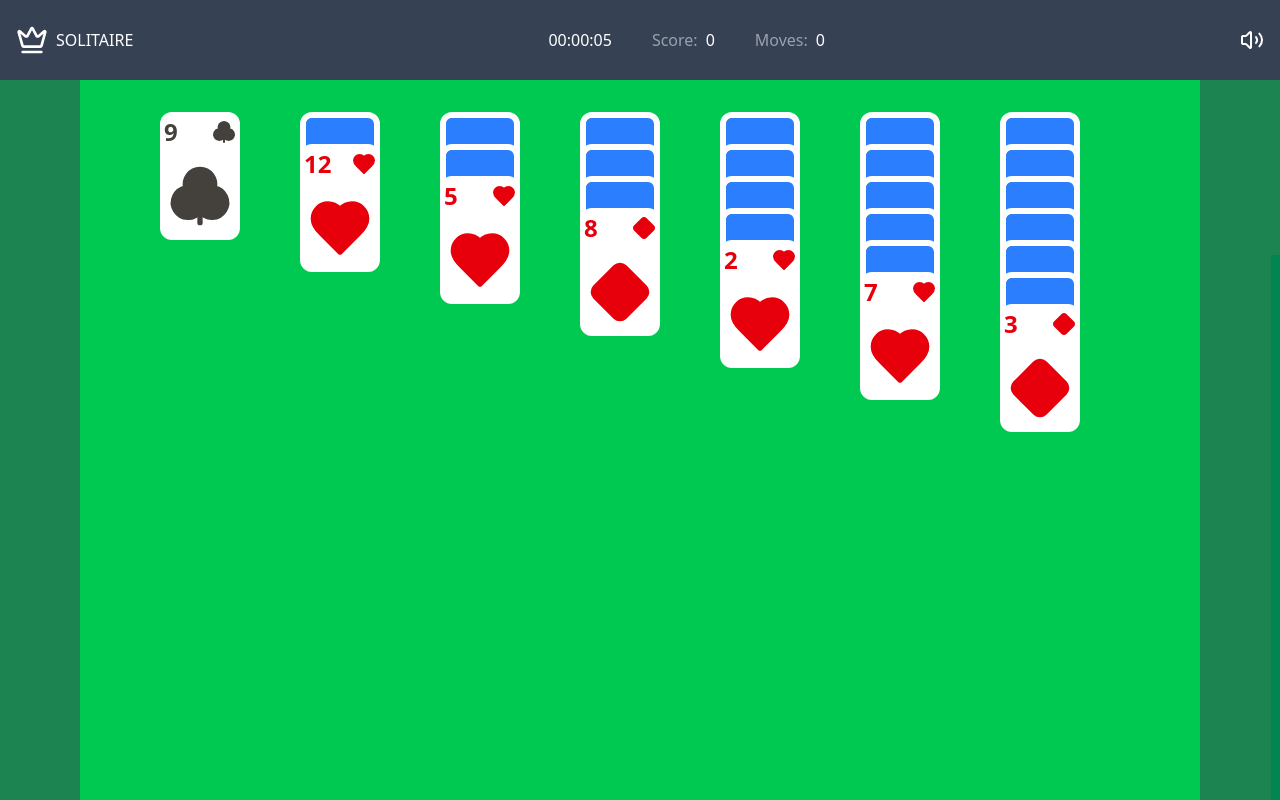
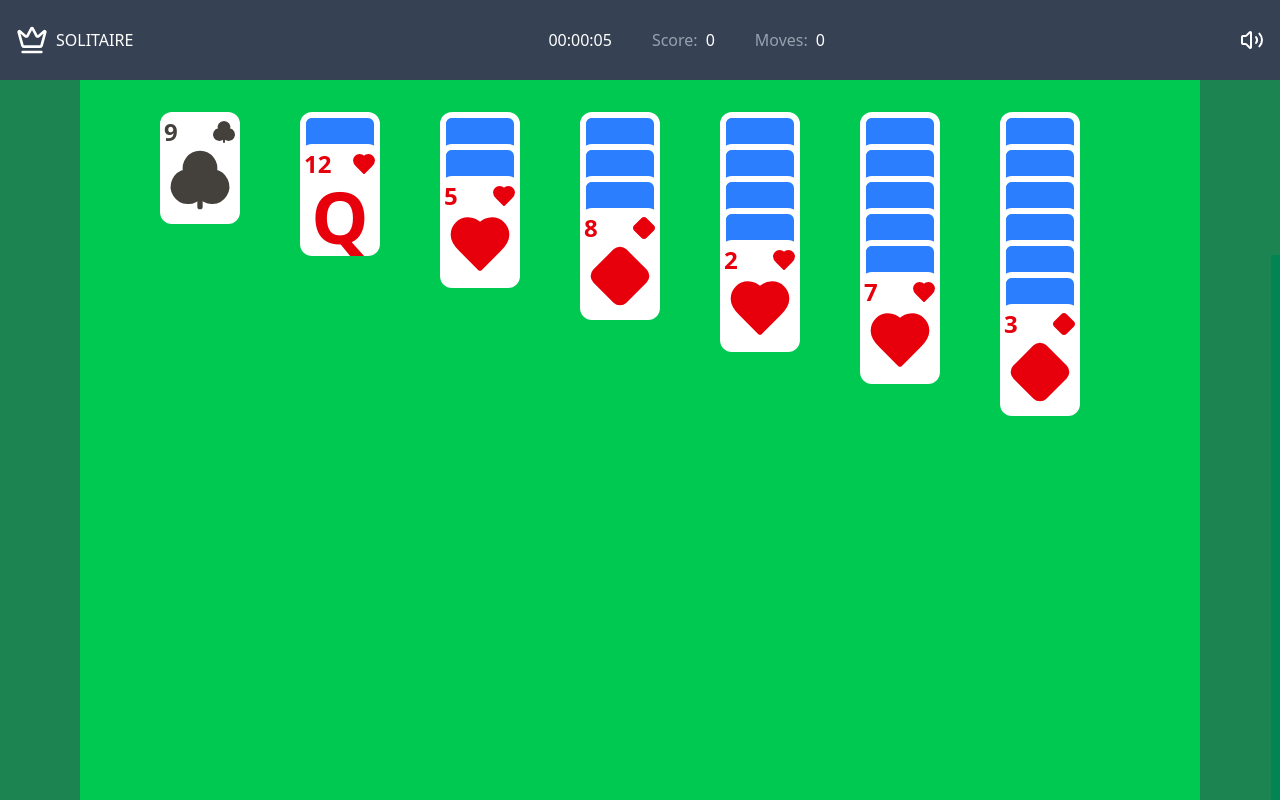
Before and after one commit to mrth2/web-game-hub, a React (Vite) app in the folder apps/solitaire/: page / in a window 1280 px wide. Built offline with nearby package versions, Linux system fonts and the light colour scheme.

Commit message:
update card to render image, or text

```diff
--- a/apps/solitaire/src/components/Card.tsx
+++ b/apps/solitaire/src/components/Card.tsx
@@ -27,14 +27,22 @@ const Card: React.FC<CardProps> = ({ card, flipped }) => {
       </div>
     );
   }
+
+  const CardImage = () => {
+    if (card.value === 1) return <div className="text-7xl font-extrabold">A</div>
+    if (card.value === 11) return <div className="text-7xl font-extrabold">J</div>
+    if (card.value === 12) return <div className="text-7xl font-extrabold">Q</div>
+    if (card.value === 13) return <div className="text-7xl font-extrabold">K</div>
+    return <CardIcon type={card.type} size="large" />
+  }
   return (
-    <div className={`card rounded-xl bg-white h-32 w-20 p-1 flex flex-col justify-between` + (card.type === 'hearts' || card.type === 'diamonds' ? ' text-red-600' : ' text-stone-700')}>
+    <div className={`card rounded-xl bg-white h-28 w-20 p-1 flex flex-col justify-between` + (card.type === 'hearts' || card.type === 'diamonds' ? ' text-red-600' : ' text-stone-700')}>
       <div className="flex justify-between items-center">
         <span className="font-extrabold text-2xl">{card.value}</span>
         <CardIcon type={card.type} />
       </div>
       <div className="mb-2 mx-auto">
-        <CardIcon type={card.type} size="large" />
+        <CardImage />
       </div>
     </div>
   )
```
